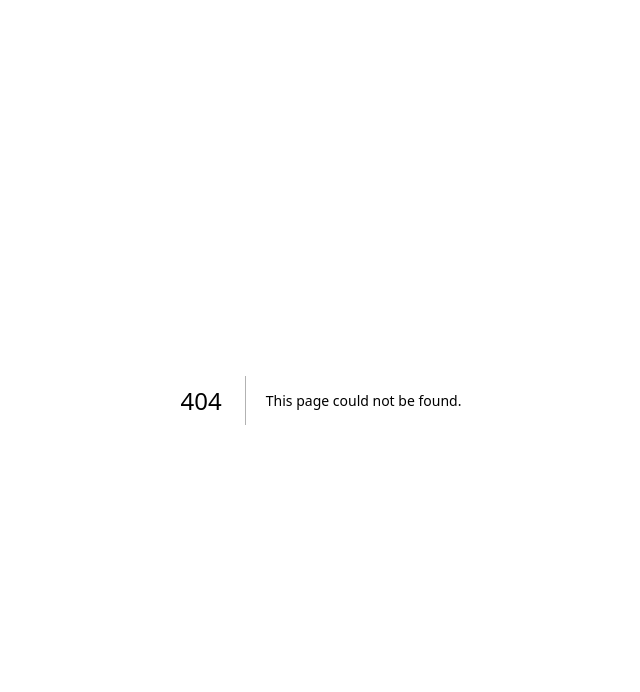
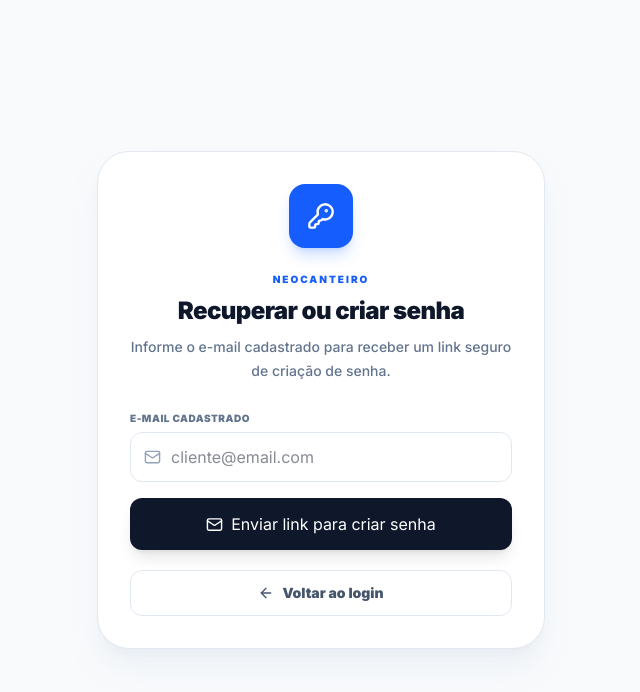
Before and after one commit to Yohanmp88/Neo-Canteiro, a Next.js app: page /recuperar-senha in a window 1280 px wide. Before the commit this address had no page. Shown: the top 692 px of the page, without its empty margins (319-959 px from the left). Built offline with nearby package versions, Linux system fonts and the light colour scheme; no server answers.

Commit message:
Adiciona recuperação de senha para usuários convidados

```diff
--- /dev/null
+++ b/src/app/recuperar-senha/page.js
@@ -0,0 +1,89 @@
+'use client'
+
+import { useState } from 'react'
+import { ArrowLeft, CheckCircle2, KeyRound, Loader2, Mail } from 'lucide-react'
+import { supabase } from '@/lib/supabase'
+
+const inputClass = 'w-full rounded-xl border border-slate-200 bg-white px-4 py-3 text-sm font-medium text-slate-900 outline-none transition focus:border-blue-500 focus:ring-4 focus:ring-blue-500/10'
+
+export default function RecuperarSenhaPage() {
+  const [email, setEmail] = useState('')
+  const [sending, setSending] = useState(false)
+  const [sent, setSent] = useState(false)
+  const [error, setError] = useState('')
+
+  const sendRecovery = async (event) => {
+    event.preventDefault()
+    setSending(true)
+    setError('')
+
+    try {
+      const { error: recoveryError } = await supabase.auth.resetPasswordForEmail(
+        email.trim().toLowerCase(),
+        { redirectTo: `${window.location.origin}/definir-senha?tipo=recuperacao` },
+      )
+
+      if (recoveryError) throw recoveryError
+      setSent(true)
+    } catch (sendError) {
+      setError(sendError?.message || 'Não foi possível enviar o e-mail de recuperação.')
+    } finally {
+      setSending(false)
+    }
+  }
+
+  return (
+    <main className="flex min-h-screen items-center justify-center bg-slate-50 p-5">
+      <section className="w-full max-w-md rounded-[2rem] border border-slate-200 bg-white p-6 shadow-xl shadow-slate-200/50 md:p-8">
+        <div className="mx-auto flex h-16 w-16 items-center justify-center rounded-2xl bg-blue-600 text-white shadow-lg shadow-blue-600/20">
+          {sent ? <CheckCircle2 size={29} /> : <KeyRound size={28} />}
+        </div>
+
+        <div className="mt-6 text-center">
+          <p className="text-[10px] font-black uppercase tracking-[0.2em] text-blue-600">NeoCanteiro</p>
+          <h1 className="mt-2 text-2xl font-black tracking-tight text-slate-900">{sent ? 'Confira seu e-mail' : 'Recuperar ou criar senha'}</h1>
+          <p className="mt-2 text-sm font-medium leading-6 text-slate-500">
+            {sent
+              ? 'Enviamos um link seguro. Abra o e-mail e crie uma nova senha para entrar no NeoCanteiro.'
+              : 'Informe o e-mail cadastrado para receber um link seguro de criação de senha.'}
+          </p>
+        </div>
+
+        {!sent ? (
+          <form onSubmit={sendRecovery} className="mt-7 space-y-4">
+            <label className="block">
+              <span className="mb-1.5 block text-[10px] font-black uppercase tracking-wider text-slate-500">E-mail cadastrado</span>
+              <div className="relative">
+                <Mail size={17} className="pointer-events-none absolute left-3.5 top-1/2 -translate-y-1/2 text-slate-400" />
+                <input
+                  type="email"
+                  value={email}
+                  onChange={(event) => setEmail(event.target.value)}
+                  required
+                  autoComplete="email"
+                  className={`${inputClass} pl-10`}
+                  placeholder="cliente@email.com"
+                />
+              </div>
+            </label>
+
+            {error && <p className="rounded-xl border border-red-200 bg-red-50 p-3 text-xs font-bold leading-5 text-red-700">{error}</p>}
+
+            <button type="submit" disabled={sending} className="inline-flex w-full items-center justify-center gap-2 rounded-xl bg-slate-900 px-5 py-3.5 text-sm font-black text-white shadow-lg hover:bg-slate-800 disabled:opacity-60">
+              {sending ? <Loader2 size={17} className="animate-spin" /> : <Mail size={17} />}
+              {sending ? 'Enviando...' : 'Enviar link para criar senha'}
+            </button>
+          </form>
+        ) : (
+          <div className="mt-7 rounded-xl border border-emerald-200 bg-emerald-50 p-4 text-sm font-semibold leading-6 text-emerald-800">
+            O link pode levar alguns minutos para chegar. Verifique também a caixa de spam.
+          </div>
+        )}
+
+        <a href="/" className="mt-5 inline-flex w-full items-center justify-center gap-2 rounded-xl border border-slate-200 bg-white px-5 py-3 text-sm font-black text-slate-600 hover:bg-slate-50">
+          <ArrowLeft size={16} /> Voltar ao login
+        </a>
+      </section>
+    </main>
+  )
+}
```
